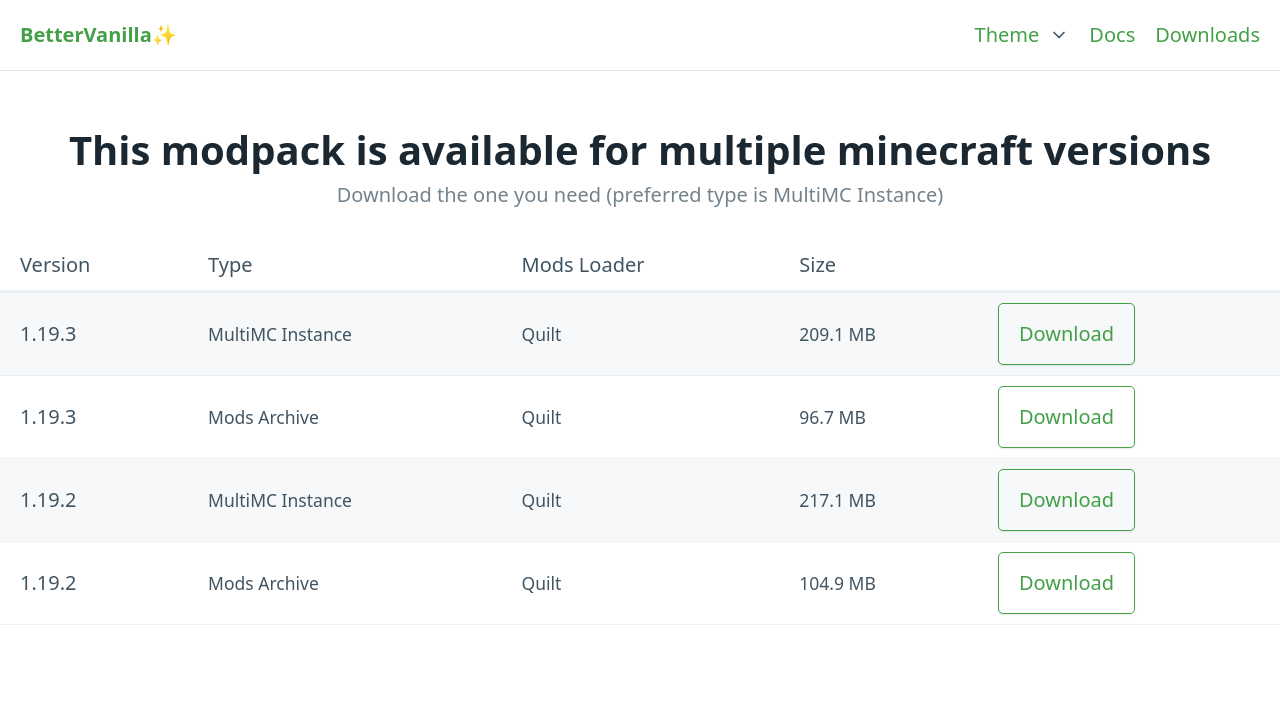
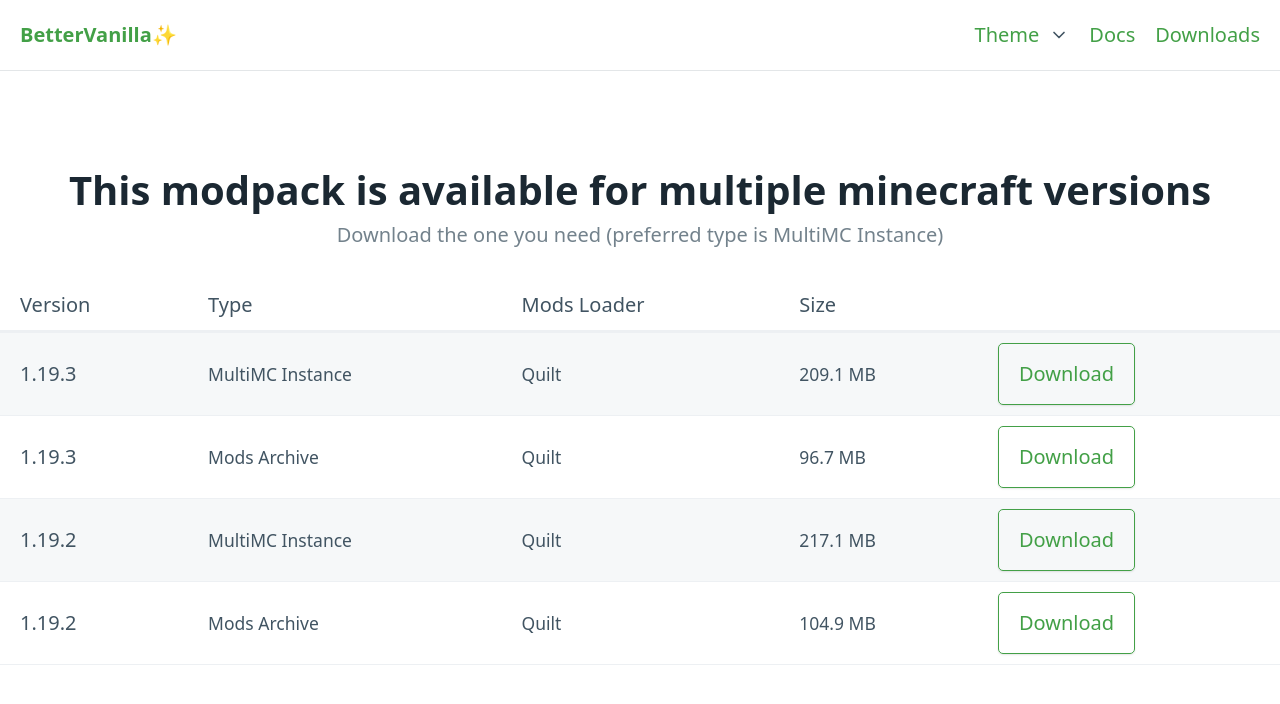
Before and after one commit to iamnikl/bettervanilla, a SvelteKit app in the folder bettervanilla/: page /downloads in a window 1280 px wide. Shown: the top 704 px of the page. Built offline with nearby package versions, Linux system fonts and the light colour scheme.

Commit message:
changed spacing

```diff
--- a/bettervanilla/src/routes/+error.svelte
+++ b/bettervanilla/src/routes/+error.svelte
@@ -2,6 +2,7 @@
   import { page } from '$app/stores';
 </script>
 
+<div style="padding-top: 4rem;">
   <center>
       <hgroup>
           <h1><code>{$page.status} ({$page.error.message})</code></h1>
@@ -9,3 +10,4 @@
       </hgroup>
       <small>Go back to the <a href="/">homepage</a></small>
   </center>
+</div>
--- a/bettervanilla/src/routes/about/+page.svelte
+++ b/bettervanilla/src/routes/about/+page.svelte
@@ -3,7 +3,9 @@
     <meta name="description" content="About this website" />
 </svelte:head>
 
+<div style="padding-top: 4rem;">
 <center>
     <h1><kbd>WEBSITE IS UNDER CONSTRUCTION!!!</kbd></h1>
     <small>Go back to the <a href="/">homepage</a></small>
 </center>
+</div>
--- a/bettervanilla/src/routes/downloads/+page.svelte
+++ b/bettervanilla/src/routes/downloads/+page.svelte
@@ -4,7 +4,7 @@
 </svelte:head>
 
 <center>
-    <hgroup style="padding-top: 6rem;">
+    <hgroup style="padding-top: 8rem;">
         <h1>This modpack is available for multiple minecraft versions</h1>
         <h2>Download the one you need (preferred type is MultiMC Instance)</h2>
     </hgroup>
```
Lines whose indentation alone changed are shown as unchanged.
